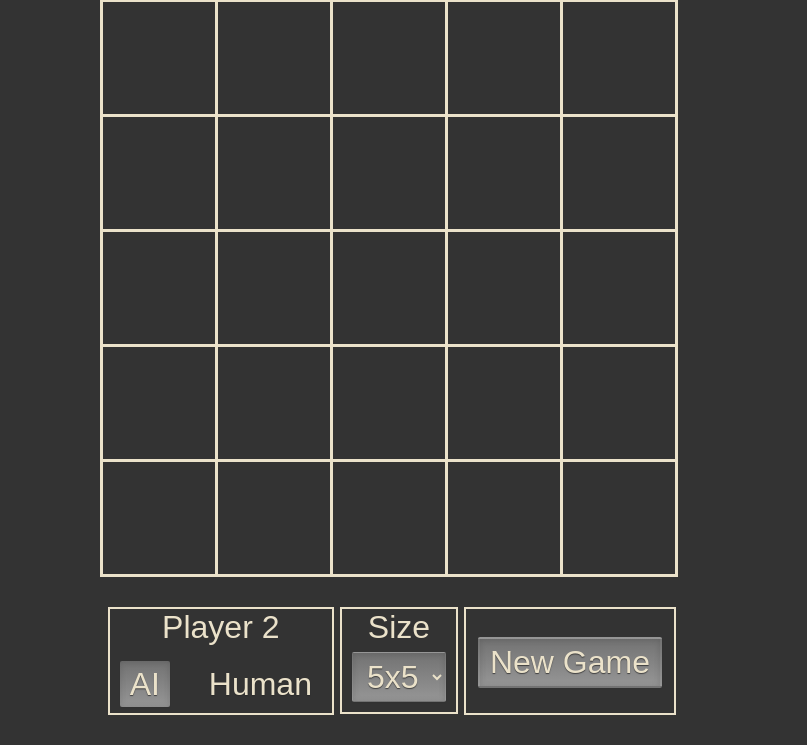
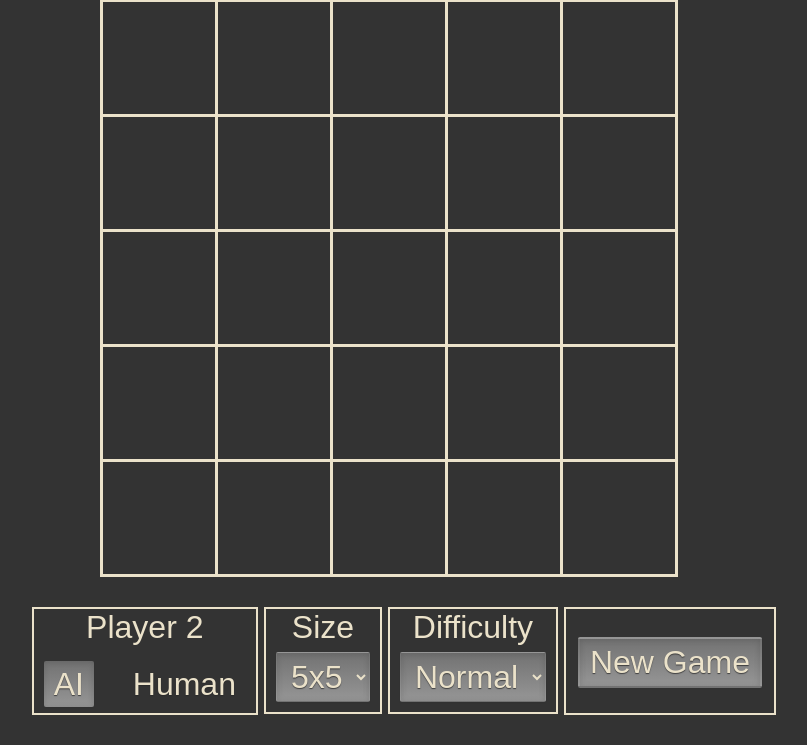
Before and after one commit to Poachman/HouseAppChallenge, a PHP site: page / in a window 1280 px wide. Shown: the part 129-874 px from the top of the page, without its empty margins (251-1058 px from the left). Run offline with PHP 8.4, Linux system fonts and the light colour scheme.

Commit message:
Added difficulty Setting. Does nothing yet.

```diff
--- a/TicTacToe.js
+++ b/TicTacToe.js
@@ -12,7 +12,12 @@ $(document).ready(function() {
 	$("#reset").click(newGame);
 	$("label").click(AIButtonHandler);
 	$("#sizeSelect").change(sizeChange);
+	$("#diffSelect").change(diffChange);
 });
+
+var diffChange = function() {
+	console.log(this.value);
+}
 
 var newGame = function() {
 	$("td").text("").unbind("click").click(cellClick)
--- a/index.html
+++ b/index.html
@@ -15,6 +15,14 @@
 	<div id="options">
 		<div>
 			<button class="btn" id="reset">New Game</button>
+		</div>
+		<div>
+			<span id="sizeTitle">Difficulty</span>
+			<select id="diffSelect">
+				<option value="1">Easy</option>
+				<option value="2" selected>Normal</option>
+				<option value="3">Hard</option>
+			</select>
 		</div>
 		<div>
 			<span id="sizeTitle">Size</span>
--- a/style.css
+++ b/style.css
@@ -27,7 +27,7 @@ h1, h2 { text-align: center; }
 #options {
 	font-size: 24pt;
 	margin: 30px auto;
-	width: 580px;
+	width: 780px;
 }
 
 #options div span {
```
